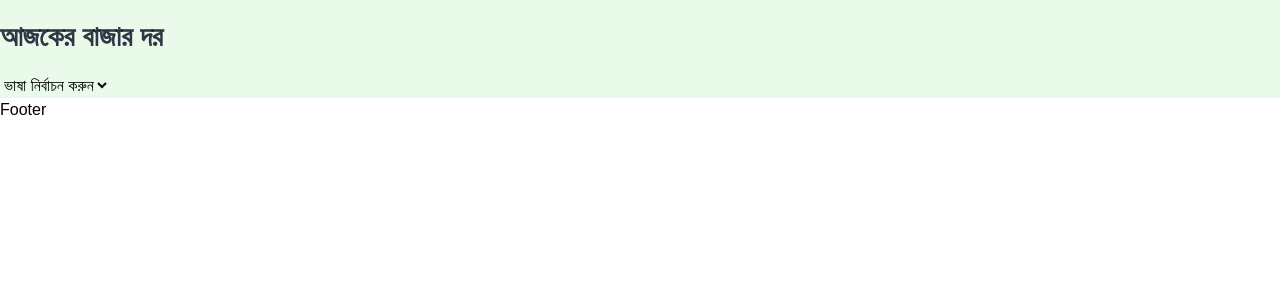
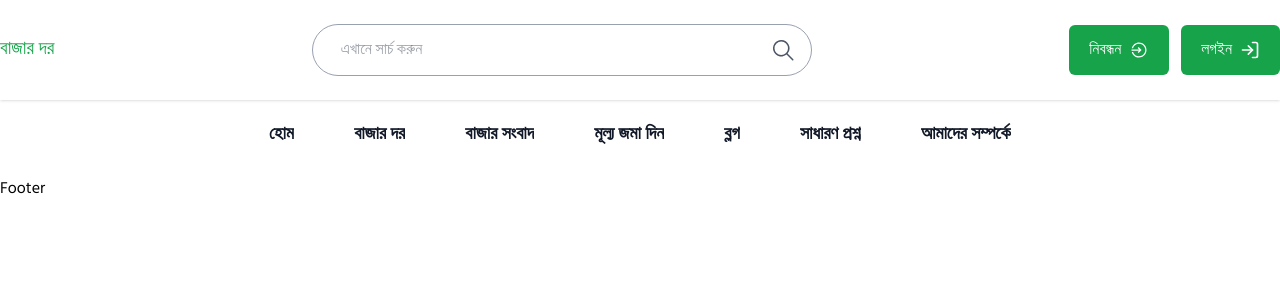
Before and after one commit to basudevkumer/BazarDor-Live, a React (Vite) app: page / in a window 1280 px wide. Shown: the top 300 px of the page. Built offline with nearby package versions, Linux system fonts and the light colour scheme.

Commit message:
feat: added navbar in project but not interactive

```diff
--- /dev/null
+++ b/src/components/common/Button.jsx
@@ -0,0 +1,13 @@
+const Button = ({ onclick, children, icon, className, iconClassName }) => {
+  return (
+    <button
+      onClick={onclick}
+      className={`py-3 px-5 bg-success text-white rounded-[6px] para-medium flex items-center gap-x-2 ${className}`}
+    >
+      {children}
+      <span className={`text-xl ${iconClassName}`}>{icon}</span>
+    </button>
+  );
+};
+
+export default Button;
--- a/src/components/common/Navbar.jsx
+++ b/src/components/common/Navbar.jsx
@@ -1,29 +1,56 @@
 import React from "react";
-import Container from "./Container";
+
+import Container from "../common/Container";
+import { navItems } from "../../helper/projectArryObj";
+import allIcons from "../../helper/iconProvider";
+import Button from "./Button";
 
 const Navbar = () => {
+  const { search ,authIcon} = allIcons;
   return (
-    <>
-      <header className="bg-[#bcf0c154]">
+    <nav className="">
+      <div className="py-6 shadow-sm ">
         <Container>
-          <div>
-            <div>
-              <h1 className="heading-three py-4 text-[#0f172adc] ">
-                আজকের বাজার দর
-              </h1>
+          <div className="flex items-center justify-between">
+            <h6 className="text-success heading-six">বাজার দর</h6>
+            <div className=" border border-gray-400 w-[500px] relative  px-7 py-3 rounded-[40px]  ">
+              <input
+                type="text"
+                placeholder="এখানে সার্চ করুন"
+                className="w-[450px]  para-normal text-secondary "
+              />
+              <span className="absolute top-1/2 -translate-y-1/2 right-4  text-2xl text-gray-600  " >{search}</span>
             </div>
             <div>
-              <select name="language" id="language">
-                <option value="">ভাষা নির্বাচন করুন</option>
-                <option value="bn">বাংলা</option>
-                <option value="en">English</option>
-              </select>
+              <div className="flex gap-x-3">
+                <Button children={"নিবন্ধন"} icon={authIcon[0].icon}/>
+                <Button children={"লগইন"} icon={authIcon[1].icon}/>
+              </div>
             </div>
           </div>
         </Container>
-      </header>
-      <nav></nav>
-    </>
+      </div>
+      <div className="py-5">
+        <Container>
+          <div className="">
+            <ul className="flex justify-center   gap-x-[60px]">
+              {navItems.map((items) => {
+                return (
+                  <li key={items.id}>
+                    <a
+                      href="#"
+                      className="navitems text-primary hover:text-success transition-all duration-300 ease-in-out inline-block   relative after:absolute after:content-[''] after:w-full after:h-[2px] after:bg-success after:bottom-[0px] after:left-[-100%] hover:after:left-0  overflow-hidden pb-[2px]  after:transition-all after:duration-300 after:ease-in-out"
+                    >
+                      {items.name}
+                    </a>
+                  </li>
+                );
+              })}
+            </ul>
+          </div>
+        </Container>
+      </div>
+    </nav>
   );
 };
 
--- /dev/null
+++ b/src/helper/iconProvider.jsx
@@ -0,0 +1,14 @@
+import { GoSearch } from "react-icons/go";
+import { LiaSignInAltSolid } from "react-icons/lia";
+import { FiLogIn } from "react-icons/fi";
+
+
+const allIcons = {
+  search: <GoSearch />,
+  authIcon: [
+    {id:1, icon:<LiaSignInAltSolid/>},
+    {id:2, icon:<FiLogIn/>},
+  ]
+};
+
+export default allIcons;
--- /dev/null
+++ b/src/helper/projectArryObj.jsx
@@ -0,0 +1,11 @@
+const navItems = [
+  { id: 1, name: "হোম", path: "/" },
+  { id: 2, name: "বাজার দর", path: "/market-prices" },
+  { id: 3, name: "বাজার সংবাদ", path: "/market-news" },
+  { id: 4, name: "মূল্য জমা দিন", path: "/submit-price" },
+  { id: 5, name: "ব্লগ", path: "/blog" },
+  { id: 6, name: "সাধারণ প্রশ্ন", path: "/faq" },
+  { id: 7, name: "আমাদের সম্পর্কে", path: "/about" },
+];
+
+export { navItems };
--- a/src/index.css
+++ b/src/index.css
@@ -1,7 +1,6 @@
-@import "tailwindcss";
-
 /* Google Font */
 @import url("https://fonts.googleapis.com/css2?family=Hind+Siliguri:wght@300;400;500;600;700&display=swap");
+@import "tailwindcss";
 
 /* CSS Custom Property for Font */
 :root {
@@ -89,16 +88,22 @@
   .para-bold {
     @apply text-[16px] leading-[160%] font-bold;
   }
+
+  /* for navITems */
+  .navitems {
+    @apply text-lg/[150%] font-semibold;
+  }
 }
 
-
-.p{
+.p {
   color: #0f172adc;
 }
+
+input:focus-visible {
+  outline: none;
+}
+
 /* color stack
-1. black
-2. yellow.
-3. green
-4. white
-5. orange
+1. white
+2. green
 */
```
